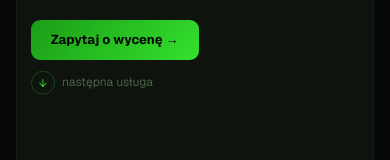
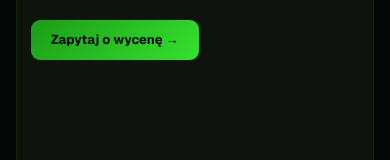
Before and after one commit to oscargrzywa/projstog, a Next.js app: page / in a window 390 px wide. Shown: the part 1844-2004 px from the top of the page. Built offline with nearby package versions, Linux system fonts and the light colour scheme.

Commit message:
Hide scroll hint on mobile, reset services to card 0 on re-entry

```diff
--- a/app/components/ServicesSection.tsx
+++ b/app/components/ServicesSection.tsx
@@ -411,7 +411,7 @@ export function ServicesSection() {
       if (exitCooldown.current) return;
       const spacer = spacerRef.current; if (!spacer) return;
       const { top, bottom } = spacer.getBoundingClientRect();
-      if (top <= 0 && bottom > 0 && !isActiveRef.current) { setIsActive(true); isActiveRef.current = true; }
+      if (top <= 0 && bottom > 0 && !isActiveRef.current) { setIsActive(true); isActiveRef.current = true; setCurrentCard(0); currentRef.current = 0; }
       else if ((top > 0 || bottom <= 0) && isActiveRef.current) { setIsActive(false); isActiveRef.current = false; }
     };
     window.addEventListener("scroll", check, { passive: true }); check();
@@ -596,7 +596,7 @@ export function ServicesSection() {
                       <a href="#kontakt" className="cta-green" style={{ display: "inline-flex", alignItems: "center", gap: 7, background: `linear-gradient(135deg,#1B9D17,${card.accent})`, color: "#060807", fontWeight: 700, fontSize: 13, padding: "10px 20px", borderRadius: 9, textDecoration: "none" }}>
                         {lang === "pl" ? "Zapytaj o wycenę" : "Get a quote"} →
                       </a>
-                      <div style={{ display: "flex", alignItems: "center", gap: 7 }}>
+                      <div className="svc-scroll-hint" style={{ display: "flex", alignItems: "center", gap: 7 }}>
                         <div style={{ width: 24, height: 24, borderRadius: "50%", border: `1px solid ${card.accent}44`, display: "flex", alignItems: "center", justifyContent: "center", flexShrink: 0, animationName: isLast ? undefined : "scroll-hint-bounce", animationDuration: "1.8s", animationIterationCount: "infinite" }}>
                           <span style={{ fontSize: 11, color: card.accent }}>{isLast ? "✓" : "↓"}</span>
                         </div>
--- a/app/globals.css
+++ b/app/globals.css
@@ -553,6 +553,7 @@ body {
   .svc-vheadline {
     font-size: clamp(1.6rem, 8vw, 2.8rem) !important;
   }
+  .svc-scroll-hint { display: none !important; }
 }
 
 /* ── Process section hover ────────────────────────────── */
--- a/package.json
+++ b/package.json
@@ -11,7 +11,8 @@
   "dependencies": {
     "next": "16.2.9",
     "react": "19.2.4",
-    "react-dom": "19.2.4"
+    "react-dom": "19.2.4",
+    "resend": "^6.14.0"
   },
   "devDependencies": {
     "@tailwindcss/postcss": "^4",
```
Also changed, not shown: 1 other file (tests, documents, lock files or other folders).
